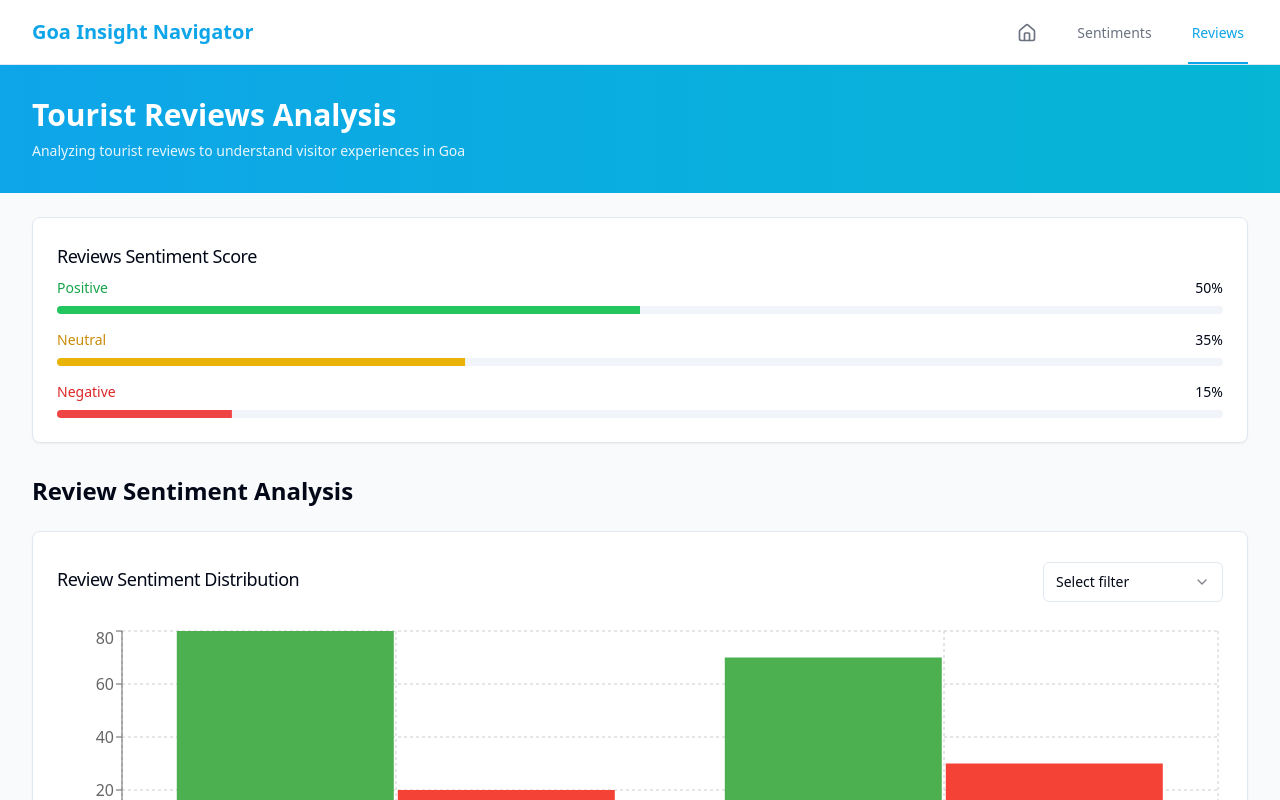
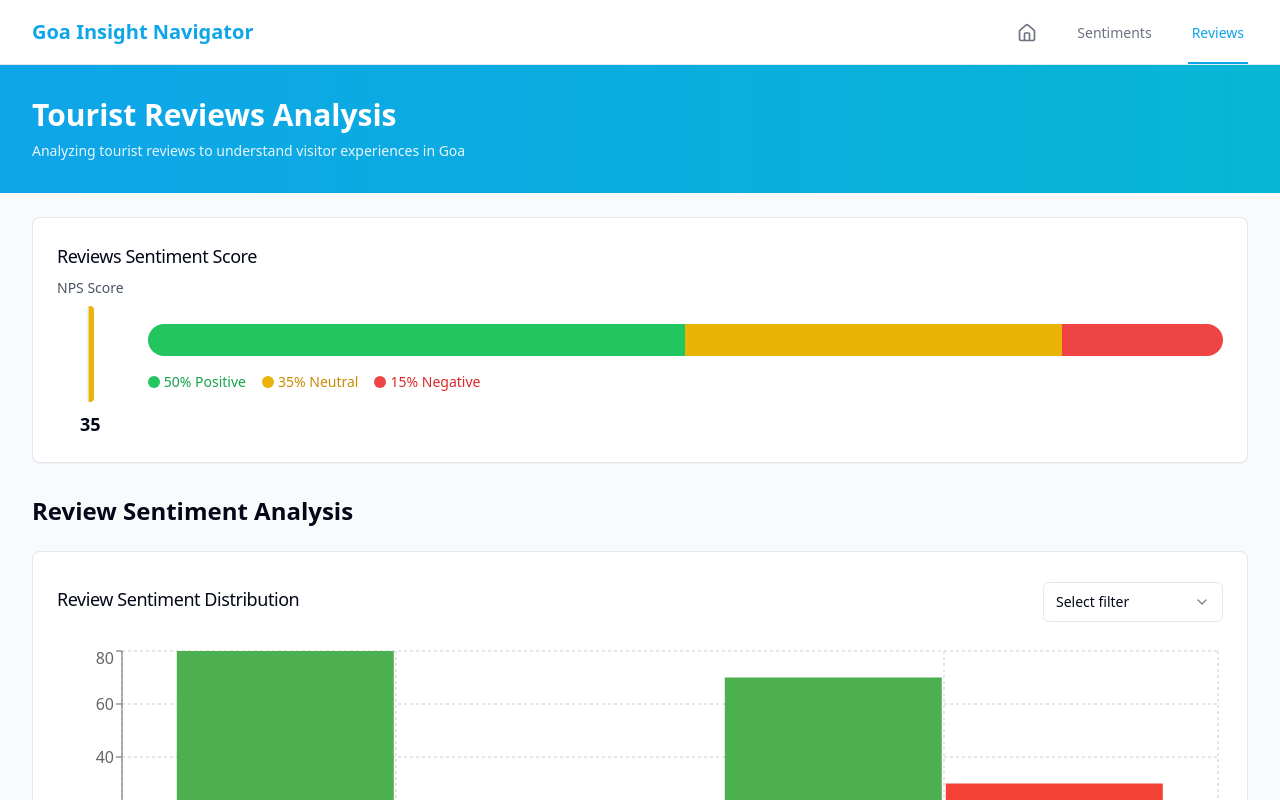
Before and after one commit to jsmjsm078/goa-insight-navigator, a React (Vite) app: page /reviews in a window 1280 px wide. Shown: the top 800 px of the page. Built offline with nearby package versions, Linux system fonts and the light colour scheme.

Commit message:
feat: Implement sentiment score and trend graph changes
- Replaced sentiment score meters with stacked progress bars and NPS meters.
- Added randomized fluctuations to the tourism trends line graph.

```diff
--- a/src/components/charts/TourismTrends.tsx
+++ b/src/components/charts/TourismTrends.tsx
@@ -2,20 +2,25 @@
 import { LineChart, Line, XAxis, YAxis, CartesianGrid, Tooltip, Legend, ResponsiveContainer } from 'recharts';
 import { Card, CardContent, CardHeader, CardTitle } from "@/components/ui/card";
 
-// Updated data structure to show yearly trends
+// Function to add natural randomness to data
+const addRandomness = (value: number, range: number = 200) => {
+  return value + (Math.random() - 0.5) * range;
+};
+
+// Updated data with natural randomness
 const data = [
-  { month: 'Jan', y2023: 2400, y2024: 2800, y2025: 3200 },
-  { month: 'Feb', y2023: 2200, y2024: 2600, y2025: 3000 },
-  { month: 'Mar', y2023: 2800, y2024: 3200, y2025: 3600 },
-  { month: 'Apr', y2023: 3000, y2024: 3400, y2025: 3800 },
-  { month: 'May', y2023: 2600, y2024: 3000, y2025: 3400 },
-  { month: 'Jun', y2023: 2200, y2024: 2600, y2025: 3000 },
-  { month: 'Jul', y2023: 2800, y2024: 3200, y2025: 3600 },
-  { month: 'Aug', y2023: 3200, y2024: 3600, y2025: 4000 },
-  { month: 'Sep', y2023: 3600, y2024: 4000, y2025: 4400 },
-  { month: 'Oct', y2023: 3800, y2024: 4200, y2025: 4600 },
-  { month: 'Nov', y2023: 3400, y2024: 3800, y2025: 4200 },
-  { month: 'Dec', y2023: 3900, y2024: 4300, y2025: 4700 },
+  { month: 'Jan', y2023: addRandomness(2400), y2024: addRandomness(2800), y2025: addRandomness(3200) },
+  { month: 'Feb', y2023: addRandomness(2200), y2024: addRandomness(2600), y2025: addRandomness(3000) },
+  { month: 'Mar', y2023: addRandomness(2800), y2024: addRandomness(3200), y2025: addRandomness(3600) },
+  { month: 'Apr', y2023: addRandomness(3000), y2024: addRandomness(3400), y2025: addRandomness(3800) },
+  { month: 'May', y2023: addRandomness(2600), y2024: addRandomness(3000), y2025: addRandomness(3400) },
+  { month: 'Jun', y2023: addRandomness(2200), y2024: addRandomness(2600), y2025: addRandomness(3000) },
+  { month: 'Jul', y2023: addRandomness(2800), y2024: addRandomness(3200), y2025: addRandomness(3600) },
+  { month: 'Aug', y2023: addRandomness(3200), y2024: addRandomness(3600), y2025: addRandomness(4000) },
+  { month: 'Sep', y2023: addRandomness(3600), y2024: addRandomness(4000), y2025: addRandomness(4400) },
+  { month: 'Oct', y2023: addRandomness(3800), y2024: addRandomness(4200), y2025: addRandomness(4600) },
+  { month: 'Nov', y2023: addRandomness(3400), y2024: addRandomness(3800), y2025: addRandomness(4200) },
+  { month: 'Dec', y2023: addRandomness(3900), y2024: addRandomness(4300), y2025: addRandomness(4700) },
 ];
 
 export function TourismTrends() {
@@ -44,9 +49,36 @@ export function TourismTrends() {
               />
               <Tooltip contentStyle={{ backgroundColor: 'white', borderRadius: '8px', border: '1px solid #ddd' }} />
               <Legend iconType="circle" />
-              <Line type="monotone" dataKey="y2023" stroke="#0EA5E9" strokeWidth={2} name="2023" dot={{ r: 4 }} activeDot={{ r: 6 }} />
-              <Line type="monotone" dataKey="y2024" stroke="#F97316" strokeWidth={2} name="2024" dot={{ r: 4 }} activeDot={{ r: 6 }} />
-              <Line type="monotone" dataKey="y2025" stroke="#65A30D" strokeWidth={2} name="2025" dot={{ r: 4 }} activeDot={{ r: 6 }} />
+              <Line
+                type="monotone"
+                dataKey="y2023"
+                stroke="#0EA5E9"
+                strokeWidth={2}
+                name="2023"
+                dot={{ r: 4 }}
+                activeDot={{ r: 6 }}
+                connectNulls
+              />
+              <Line
+                type="monotone"
+                dataKey="y2024"
+                stroke="#F97316"
+                strokeWidth={2}
+                name="2024"
+                dot={{ r: 4 }}
+                activeDot={{ r: 6 }}
+                connectNulls
+              />
+              <Line
+                type="monotone"
+                dataKey="y2025"
+                stroke="#65A30D"
+                strokeWidth={2}
+                name="2025"
+                dot={{ r: 4 }}
+                activeDot={{ r: 6 }}
+                connectNulls
+              />
             </LineChart>
           </ResponsiveContainer>
         </div>
--- /dev/null
+++ b/src/components/sentiment/NPSMeter.tsx
@@ -0,0 +1,33 @@
+
+import { Progress } from "@/components/ui/progress";
+import { Card, CardContent } from "@/components/ui/card";
+
+interface NPSMeterProps {
+  score: number; // Score from -100 to 100
+}
+
+export function NPSMeter({ score }: NPSMeterProps) {
+  // Convert NPS score (-100 to 100) to progress value (0 to 100)
+  const progressValue = (score + 100) / 2;
+
+  // Determine color based on score
+  const getColor = (score: number) => {
+    if (score >= 50) return "bg-green-500";
+    if (score >= 0) return "bg-yellow-500";
+    return "bg-red-500";
+  };
+
+  return (
+    <div className="flex flex-col items-center space-y-2">
+      <div className="text-sm font-medium text-gray-600">NPS Score</div>
+      <div className="relative h-24 w-2">
+        <Progress
+          value={progressValue}
+          className="h-24 w-2 rotate-180"
+          indicatorClassName={getColor(score)}
+        />
+      </div>
+      <div className="text-lg font-semibold">{score}</div>
+    </div>
+  );
+}
--- a/src/components/sentiment/SentimentMeter.tsx
+++ b/src/components/sentiment/SentimentMeter.tsx
@@ -1,6 +1,7 @@
 
 import { Progress } from "@/components/ui/progress";
 import { Card, CardContent, CardHeader, CardTitle } from "@/components/ui/card";
+import { NPSMeter } from "./NPSMeter";
 
 interface SentimentScore {
   positive: number;
@@ -14,35 +15,48 @@ interface SentimentMeterProps {
 }
 
 export function SentimentMeter({ title, scores }: SentimentMeterProps) {
+  // Calculate NPS based on sentiment scores
+  const npsScore = Math.round(scores.positive - scores.negative);
+
   return (
     <Card>
       <CardHeader className="pb-2">
         <CardTitle className="text-lg font-medium">{title} Sentiment Score</CardTitle>
       </CardHeader>
-      <CardContent>
-        <div className="space-y-4">
-          <div className="space-y-2">
-            <div className="flex justify-between text-sm">
-              <span className="text-green-600">Positive</span>
-              <span>{scores.positive}%</span>
-            </div>
-            <Progress value={scores.positive} className="h-2 bg-slate-100" indicatorClassName="bg-green-500" />
+      <CardContent className="flex items-center gap-6">
+        <NPSMeter score={npsScore} />
+
+        <div className="flex-1 space-y-4">
+          <div className="h-8 w-full flex rounded-full overflow-hidden">
+            <div
+              className="bg-green-500 transition-all duration-500"
+              style={{ width: `${scores.positive}%` }}
+            />
+            <div
+              className="bg-yellow-500 transition-all duration-500"
+              style={{ width: `${scores.neutral}%` }}
+            />
+            <div
+              className="bg-red-500 transition-all duration-500"
+              style={{ width: `${scores.negative}%` }}
+            />
           </div>
 
-          <div className="space-y-2">
-            <div className="flex justify-between text-sm">
-              <span className="text-yellow-600">Neutral</span>
-              <span>{scores.neutral}%</span>
+          <div className="flex justify-between text-sm">
+            <div className="flex gap-4">
+              <span className="flex items-center gap-1">
+                <div className="w-3 h-3 rounded-full bg-green-500" />
+                <span className="text-green-600">{scores.positive}% Positive</span>
+              </span>
+              <span className="flex items-center gap-1">
+                <div className="w-3 h-3 rounded-full bg-yellow-500" />
+                <span className="text-yellow-600">{scores.neutral}% Neutral</span>
+              </span>
+              <span className="flex items-center gap-1">
+                <div className="w-3 h-3 rounded-full bg-red-500" />
+                <span className="text-red-600">{scores.negative}% Negative</span>
+              </span>
             </div>
-            <Progress value={scores.neutral} className="h-2 bg-slate-100" indicatorClassName="bg-yellow-500" />
-          </div>
-
-          <div className="space-y-2">
-            <div className="flex justify-between text-sm">
-              <span className="text-red-600">Negative</span>
-              <span>{scores.negative}%</span>
-            </div>
-            <Progress value={scores.negative} className="h-2 bg-slate-100" indicatorClassName="bg-red-500" />
           </div>
         </div>
       </CardContent>
```
